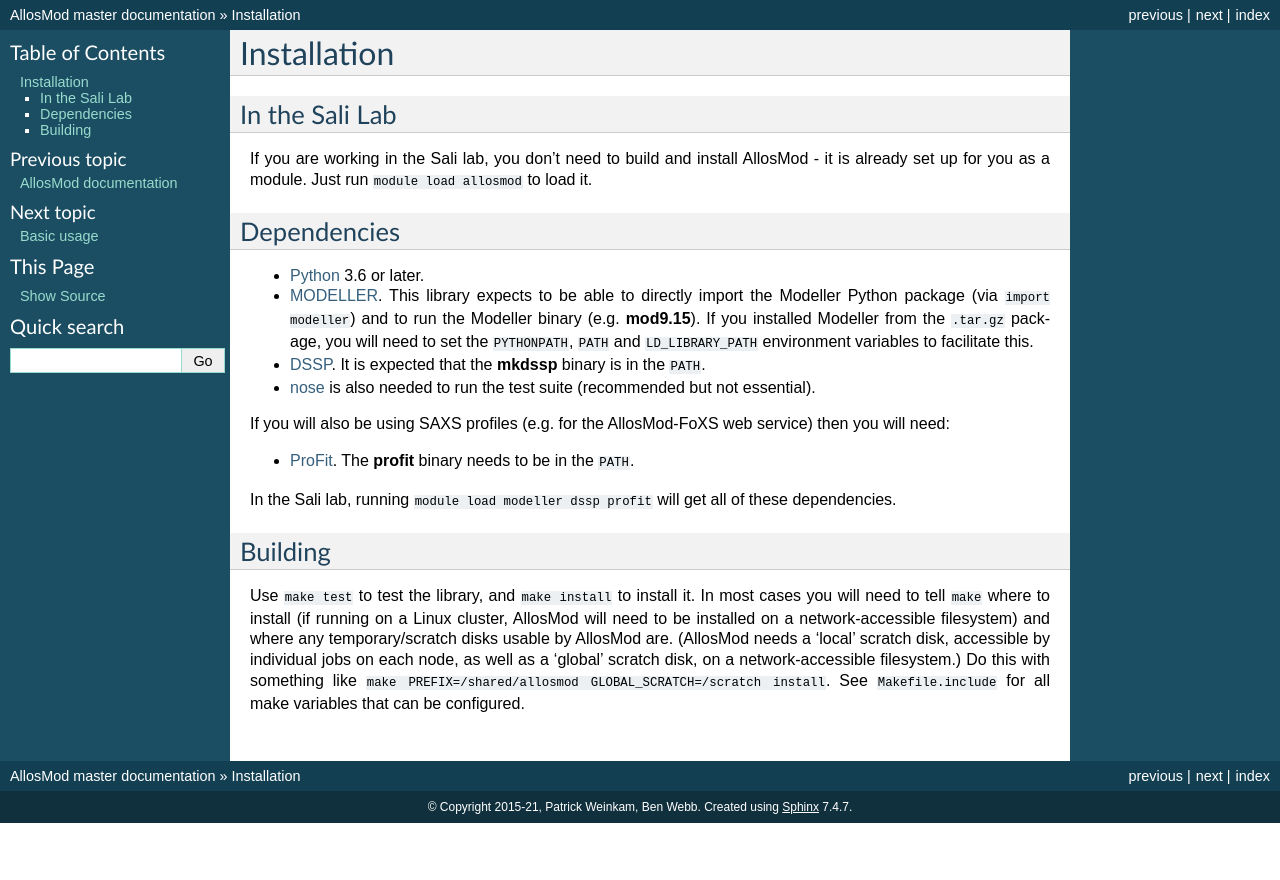
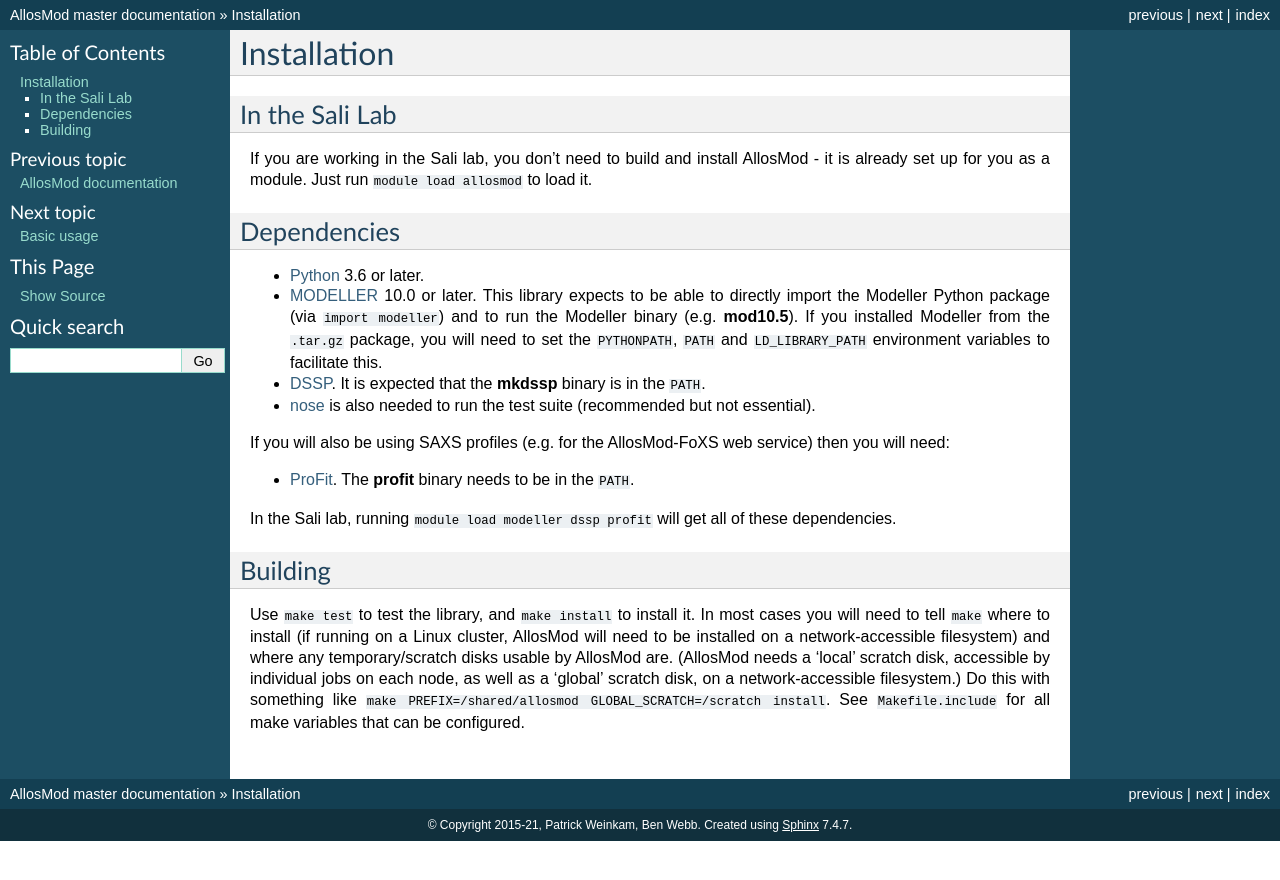
Before and after one commit to salilab/allosmod-lib, a Sphinx documentation site: the page built from doc/installation.rst, in a window 1280 px wide. Shown: the top 880 px of the page. Built offline with Sphinx 7.4.7, drawn with Linux system fonts in a browser that asks for light colours.

Commit message:
Note that Modeller 10 is needed

```diff
--- a/doc/installation.rst
+++ b/doc/installation.rst
@@ -13,9 +13,10 @@ Dependencies
 
 * `Python <https://www.python.org>`_ 3.6 or later.
 
-* `MODELLER <https://salilab.org/modeller/>`_. This library expects to be able
-  to directly import the Modeller Python package (via ``import modeller``)
-  and to run the Modeller binary (e.g. :command:`mod9.15`). If you installed
+* `MODELLER <https://salilab.org/modeller/>`_ 10.0 or later. This library
+  expects to be able to directly import the Modeller Python package
+  (via ``import modeller``) and to run the Modeller binary
+  (e.g. :command:`mod10.5`). If you installed
   Modeller from the ``.tar.gz`` package, you will need to set the
   ``PYTHONPATH``, ``PATH`` and ``LD_LIBRARY_PATH`` environment variables
   to facilitate this.
```
